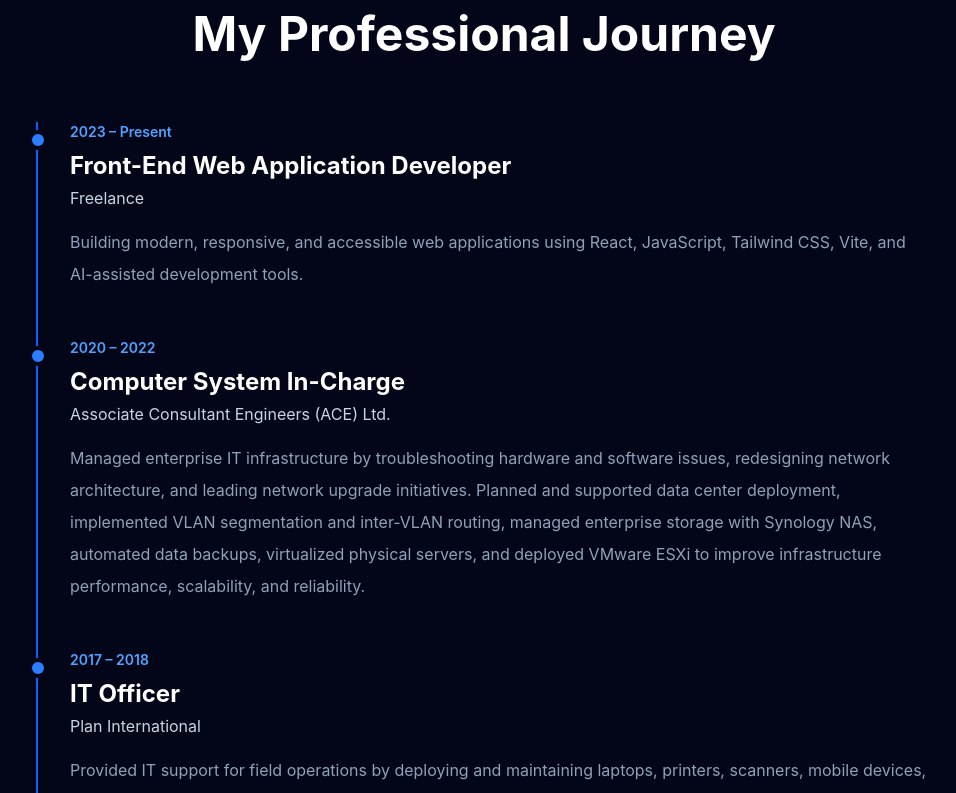
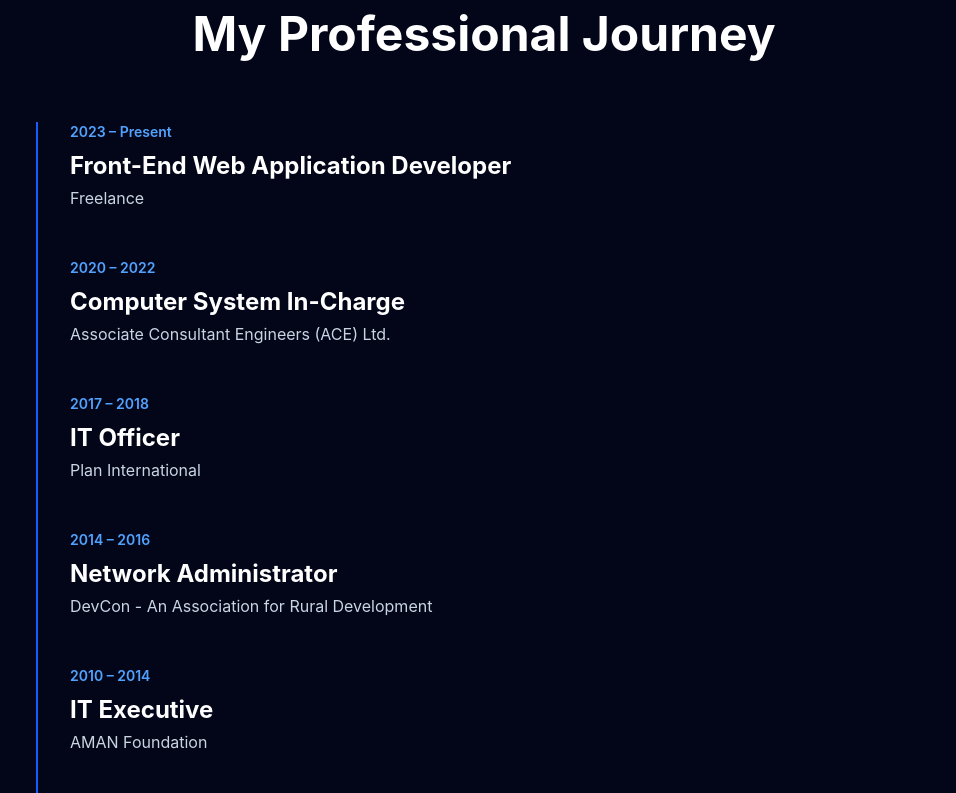
Before and after one commit to sohaib-qadir-nizamani/Portfolio, a React app: page / in a window 1280 px wide. Shown: the part 3540-4333 px from the top of the page, without its empty margins (156-1112 px from the left). Built offline with nearby package versions, Linux system fonts and the light colour scheme; the HTML template or start-up script is replaced by a standard one.

Commit message:
feat: Modify the UX of experience section

```diff
--- a/src/Components/sections/Experience.jsx
+++ b/src/Components/sections/Experience.jsx
@@ -1,3 +1,6 @@
+import { useState } from "react";
+import { AnimatePresence, motion } from "framer-motion";
+
 const experiences = [
   {
     year: "2023 – Present",
@@ -43,7 +46,7 @@
   },
   {
     year: "2006 – 2008",
-    title: "System Engineer ",
+    title: "System Engineer",
     company: "e-BizSoft | Microsoft Dynamics Solutions",
     description:
       "Designed, implemented, and maintained enterprise network infrastructure, including LAN/WAN environments, servers, and network devices. Provided technical support for TCP/IP connectivity, domain-based networks, VoIP (SIP), PBX systems, and wireless access points, ensuring reliable communication and efficient IT operations.",
@@ -51,6 +54,17 @@
 ];
 
 const Experience = () => {
+  const [openItems, setOpenItems] = useState({});
+
+  const handleToggle = (year, event) => {
+    event.preventDefault();
+
+    setOpenItems((prev) => ({
+      ...prev,
+      [year]: !prev[year],
+    }));
+  };
+
   return (
     <section
       id="experience"
@@ -68,21 +82,73 @@
         </div>
 
         <div className="relative mx-auto max-w-4xl border-l-2 border-blue-600 pl-8">
-          {experiences.map((item) => (
-            <div key={item.year} className="relative mb-12">
-              <div className="absolute top-2 -left-10.5 h-5 w-5 rounded-full border-4 border-slate-950 bg-blue-500"></div>
+          {experiences.map((item) => {
+            const isOpen = Boolean(openItems[item.year]);
 
-              <p className="text-sm font-semibold text-blue-400">{item.year}</p>
+            return (
+              <details
+                key={item.year}
+                open={isOpen}
+                className="group relative mb-12"
+              >
+                {/* Timeline marker */}
+                <div
+                  className={`absolute top-2 -left-10.5 h-5 w-5 rounded-full border-4 border-slate-950 transition-all duration-500 ${
+                    isOpen
+                      ? "scale-125 bg-blue-400 shadow-[0_0_14px_rgba(59,130,246,0.8)]"
+                      : "bg-blue-500"
+                  }`}
+                />
 
-              <h3 className="mt-2 text-2xl font-bold">{item.title}</h3>
+                <summary
+                  onClick={(event) => handleToggle(item.year, event)}
+                  className="cursor-pointer list-none transition-colors duration-200 outline-none hover:text-blue-400 focus-visible:rounded-md focus-visible:ring-2 focus-visible:ring-blue-500 [&::-webkit-details-marker]:hidden"
+                >
+                  <div>
+                    <p className="text-sm font-semibold text-blue-400">
+                      {item.year}
+                    </p>
 
-              <p className="mt-1 text-slate-300">{item.company}</p>
+                    <h3 className="mt-2 text-2xl font-bold">{item.title}</h3>
 
-              <p className="mt-4 leading-8 text-slate-400">
-                {item.description}
-              </p>
-            </div>
-          ))}
+                    <p className="mt-1 text-slate-300">{item.company}</p>
+                  </div>
+                </summary>
+
+                <AnimatePresence initial={false}>
+                  {isOpen && (
+                    <motion.div
+                      key="description"
+                      initial={{
+                        opacity: 0,
+                        height: 0,
+                        y: -12,
+                      }}
+                      animate={{
+                        opacity: 1,
+                        height: "auto",
+                        y: 0,
+                      }}
+                      exit={{
+                        opacity: 0,
+                        height: 0,
+                        y: -12,
+                      }}
+                      transition={{
+                        duration: 0.5,
+                        ease: [0.22, 1, 0.36, 1],
+                      }}
+                      className="overflow-hidden"
+                    >
+                      <p className="mt-4 leading-8 text-slate-400">
+                        {item.description}
+                      </p>
+                    </motion.div>
+                  )}
+                </AnimatePresence>
+              </details>
+            );
+          })}
         </div>
       </div>
     </section>
@@ -90,3 +156,114 @@
 };
 
 export default Experience;
+
+// const experiences = [
+//   {
+//     year: "2023 – Present",
+//     title: "Front-End Web Application Developer",
+//     company: "Freelance",
+//     description:
+//       "Building modern, responsive, and accessible web applications using React, JavaScript, Tailwind CSS, Vite, and AI-assisted development tools.",
+//   },
+//   {
+//     year: "2020 – 2022",
+//     title: "Computer System In-Charge",
+//     company: "Associate Consultant Engineers (ACE) Ltd.",
+//     description:
+//       "Managed enterprise IT infrastructure by troubleshooting hardware and software issues, redesigning network architecture, and leading network upgrade initiatives. Planned and supported data center deployment, implemented VLAN segmentation and inter-VLAN routing, managed enterprise storage with Synology NAS, automated data backups, virtualized physical servers, and deployed VMware ESXi to improve infrastructure performance, scalability, and reliability.",
+//   },
+//   {
+//     year: "2017 – 2018",
+//     title: "IT Officer",
+//     company: "Plan International",
+//     description:
+//       "Provided IT support for field operations by deploying and maintaining laptops, printers, scanners, mobile devices, and internet connectivity. Installed and configured DBR and CRMS applications, trained field staff and UC secretaries, managed IT asset inventory, ensured endpoint security with antivirus protection, and monitored the overall performance and reliability of IT infrastructure across multiple field locations.",
+//   },
+//   {
+//     year: "2014 – 2016",
+//     title: "Network Administrator",
+//     company: "DevCon - An Association for Rural Development",
+//     description:
+//       "Established and managed IT infrastructure across head and remote offices, including network deployment, WAN connectivity, domain services, and centralized data backup solutions. Provided end-user support, maintained the organization's website, deployed virtualized servers with Proxmox VE, implemented VLANs and network security on Cisco devices, and managed IT assets to ensure reliable and efficient business operations.",
+//   },
+//   {
+//     year: "2010 – 2014",
+//     title: "IT Executive",
+//     company: "AMAN Foundation",
+//     description:
+//       "Supported enterprise IT infrastructure by deploying and maintaining wireless and wired networks, virtualized servers, Active Directory, DNS, and remote administration solutions. Managed data center operations, configured VLANs and network devices, provided end-user technical support, implemented secure data backup solutions, and ensured reliable IT services across the organization.",
+//   },
+//   {
+//     year: "2009 – 2010",
+//     title: "Computer Network Expert CNE",
+//     company: "Associate Consultant Engineers (ACE) Ltd.",
+//     description:
+//       "Managed and supported office IT infrastructure by deploying wired networks, Active Directory, and DHCP services while providing hardware, software, and network support. Maintained network equipment, ensured reliable internet connectivity, and implemented regular data backup procedures to support secure and efficient business operations.",
+//   },
+//   {
+//     year: "2006 – 2008",
+//     title: "System Engineer",
+//     company: "e-BizSoft | Microsoft Dynamics Solutions",
+//     description:
+//       "Designed, implemented, and maintained enterprise network infrastructure, including LAN/WAN environments, servers, and network devices. Provided technical support for TCP/IP connectivity, domain-based networks, VoIP (SIP), PBX systems, and wireless access points, ensuring reliable communication and efficient IT operations.",
+//   },
+// ];
+
+// const Experience = () => {
+//   return (
+//     <section
+//       id="experience"
+//       className="bg-slate-950 px-6 py-24 text-white lg:px-8"
+//     >
+//       <div className="mx-auto max-w-7xl">
+//         <div className="mb-16 text-center">
+//           <p className="text-sm font-semibold tracking-[0.3em] text-blue-400 uppercase">
+//             Experience
+//           </p>
+
+//           <h2 className="mt-4 text-4xl font-bold md:text-5xl">
+//             My Professional Journey
+//           </h2>
+//         </div>
+
+//         <div className="relative mx-auto max-w-4xl border-l-2 border-blue-600 pl-8">
+//           {experiences.map((item) => (
+//             <details key={item.year} className="group relative mb-12">
+//               {/* Timeline marker */}
+//               <div className="absolute top-2 -left-10.5 h-5 w-5 rounded-full border-4 border-slate-950 bg-blue-500" />
+
+//               <summary className="cursor-pointer list-none transition-colors duration-200 outline-none hover:text-blue-400 focus-visible:rounded-md focus-visible:ring-2 focus-visible:ring-blue-500 [&::-webkit-details-marker]:hidden">
+//                 <div>
+//                   <p className="text-sm font-semibold text-blue-400">
+//                     {item.year}
+//                   </p>
+
+//                   <h3 className="mt-2 text-2xl font-bold">{item.title}</h3>
+
+//                   <p className="mt-1 text-slate-300">{item.company}</p>
+//                 </div>
+//               </summary>
+
+//               {/*
+//                 Conditional rendering:
+//                 The description is rendered only when the <details>
+//                 element is in its open state.
+//               */}
+//               {/*
+//                 CSS cannot directly conditionally render React content based
+//                 on the native <details> open state, so the description is
+//                 placed inside <details>. The browser handles showing/hiding
+//                 this content through the semantic disclosure mechanism.
+//               */}
+//               <div className="mt-4">
+//                 <p className="leading-8 text-slate-400">{item.description}</p>
+//               </div>
+//             </details>
+//           ))}
+//         </div>
+//       </div>
+//     </section>
+//   );
+// };
+
+// export default Experience;
```
